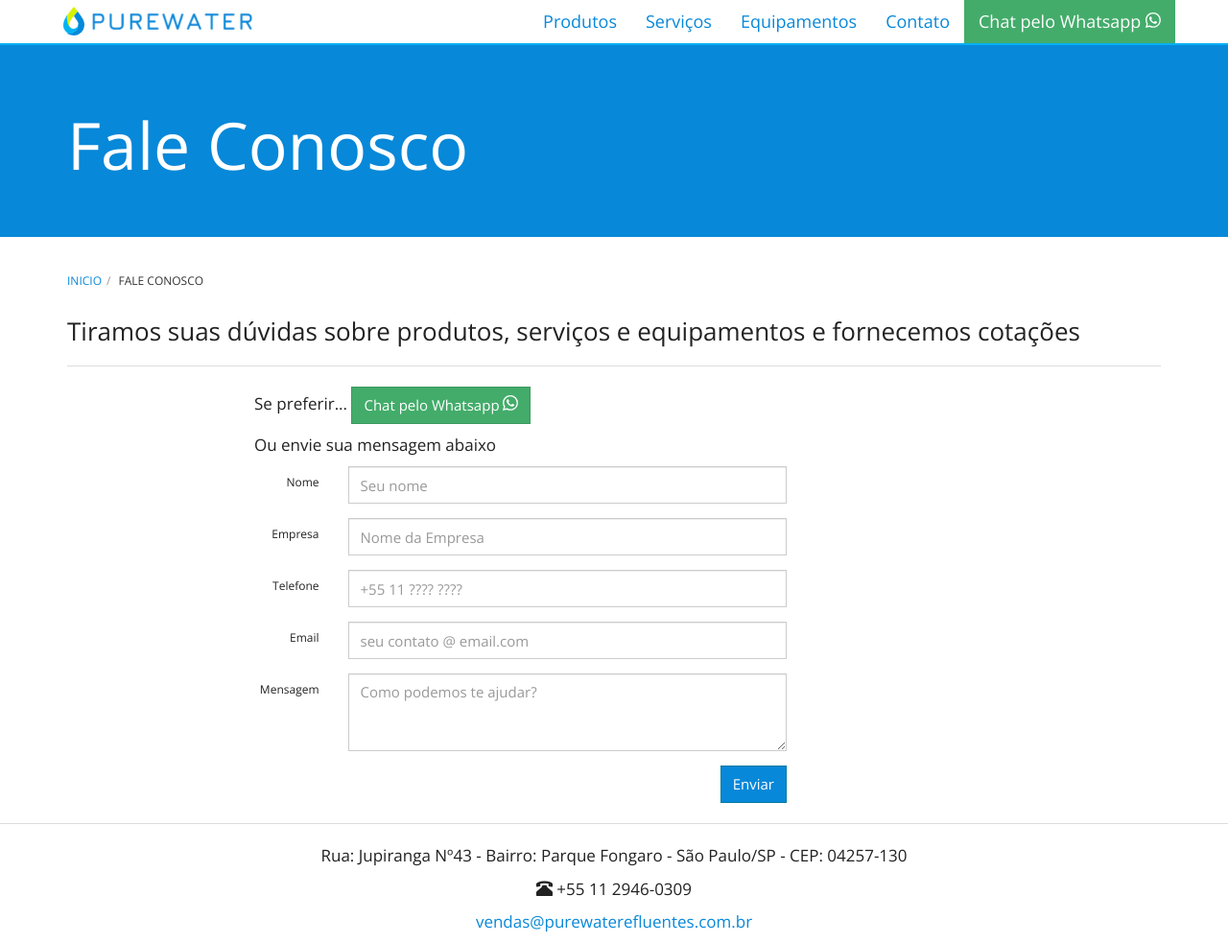
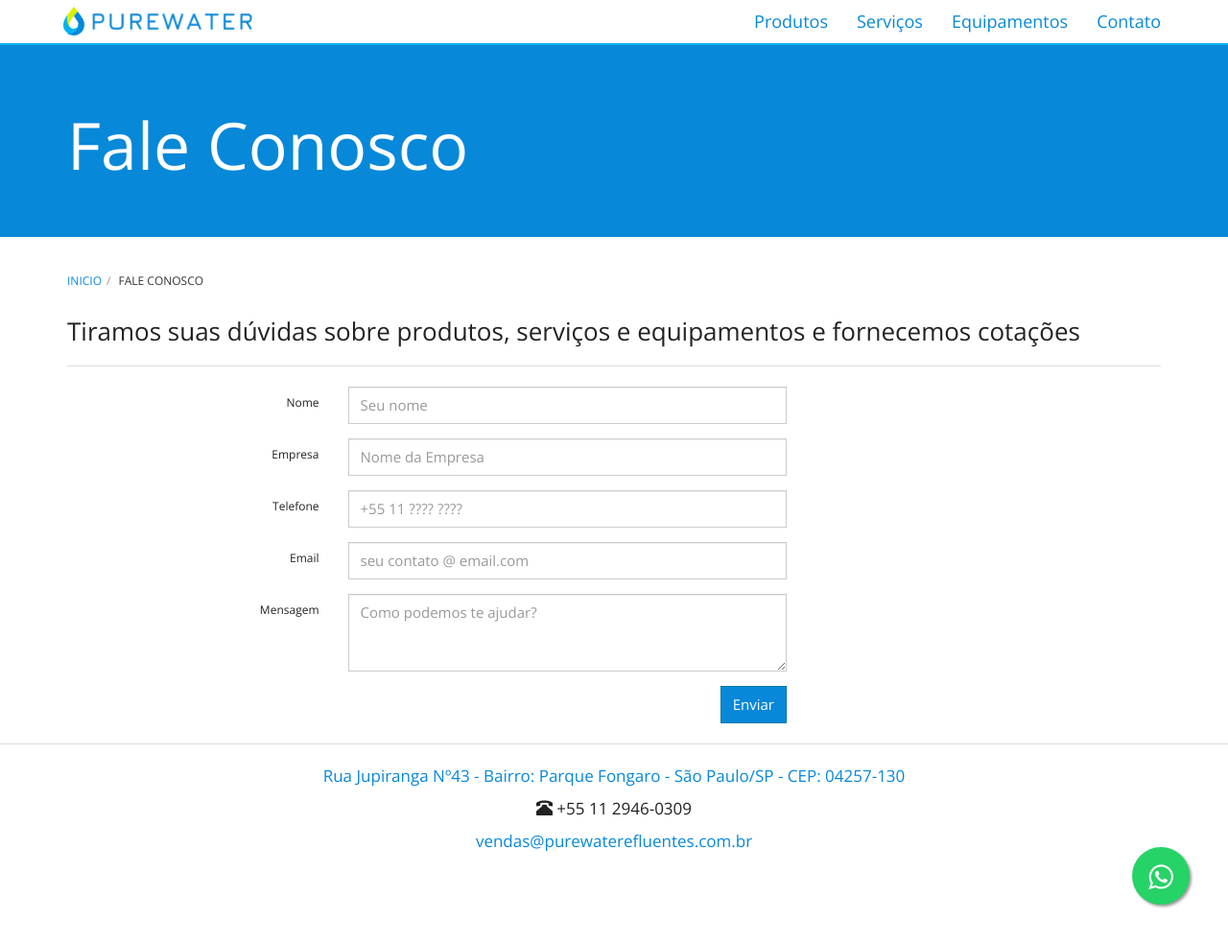
Before and after one commit to purewaterefluentes/purewaterefluentes.github.io, a Jekyll site: the page built from contato/index.html, in a window 1280 px wide and 983 px high. Shown: the whole window at 96% size. Built offline with Jekyll 4.4.1, drawn with Linux system fonts in a browser that asks for light colours; nearby versions of some CDN libraries; library files that are not in the unit come from our copies.

Commit message:
Floating zap button

```diff
--- a/_includes/purewater/footer.html
+++ b/_includes/purewater/footer.html
@@ -3,7 +3,11 @@
   <div class="container">
       <div class="row">
         <div class="col-lg-12">
-          <p class="text-center">Rua: Jupiranga Nº43 - Bairro: Parque Fongaro - São Paulo/SP - CEP: 04257-130</p>
+          <p class="text-center">
+            <a href="https://maps.app.goo.gl/Xxo4ocw7fVHgY62E7" target="_blank">
+              Rua Jupiranga Nº43 - Bairro: Parque Fongaro - São Paulo/SP - CEP: 04257-130
+            </a>
+          </p>
           <p class="text-center"><span class="glyphicon glyphicon-phone-alt" aria-hidden="true"></span> +55 11 2946-0309</p>
           <p class="text-center"><a onclick="gtagReportConversionEmailLink()" href="mailto:vendas@purewaterefluentes.com.br">vendas@purewaterefluentes.com.br</a></p>
         </div>
--- a/_layouts/contato.html
+++ b/_layouts/contato.html
@@ -14,12 +14,6 @@ layout: default
   Solicite já a sua cotação
 </button>
 
-  <a onclick="gtagReportConversionWhatsapp()" href="https://wa.me/5511913409867?text=Tenho%20interesse%20em%20{{ page.title }}" target="pw_whats" class="btn btn-success">
-      Chat pelo Whatsapp
-      <svg xmlns="http://www.w3.org/2000/svg" width="16" height="16" fill="currentColor" viewBox="0 0 16 16">
-      <path d="M13.601 2.326A7.854 7.854 0 0 0 7.994 0C3.627 0 .068 3.558.064 7.926c0 1.399.366 2.76 1.057 3.965L0 16l4.204-1.102a7.933 7.933 0 0 0 3.79.965h.004c4.368 0 7.926-3.558 7.93-7.93A7.898 7.898 0 0 0 13.6 2.326zM7.994 14.521a6.573 6.573 0 0 1-3.356-.92l-.24-.144-2.494.654.666-2.433-.156-.251a6.56 6.56 0 0 1-1.007-3.505c0-3.626 2.957-6.584 6.591-6.584a6.56 6.56 0 0 1 4.66 1.931 6.557 6.557 0 0 1 1.928 4.66c-.004 3.639-2.961 6.592-6.592 6.592zm3.615-4.934c-.197-.099-1.17-.578-1.353-.646-.182-.065-.315-.099-.445.099-.133.197-.513.646-.627.775-.114.133-.232.148-.43.05-.197-.1-.836-.308-1.592-.985-.59-.525-.985-1.175-1.103-1.372-.114-.198-.011-.304.088-.403.087-.088.197-.232.296-.346.1-.114.133-.198.198-.33.065-.134.034-.248-.015-.347-.05-.099-.445-1.076-.612-1.47-.16-.389-.323-.335-.445-.34-.114-.007-.247-.007-.38-.007a.729.729 0 0 0-.529.247c-.182.198-.691.677-.691 1.654 0 .977.71 1.916.81 2.049.098.133 1.394 2.132 3.383 2.992.47.205.84.326 1.129.418.475.152.904.129 1.246.08.38-.058 1.171-.48 1.338-.943.164-.464.164-.86.114-.943-.049-.084-.182-.133-.38-.232z"/>
-    </svg>
-  </a>
 </div>
 
 <div class="modal fade" id="contatoModal" tabindex="-1" role="dialog" aria-labelledby="exampleModalLabel" aria-hidden="true">
--- a/_layouts/default.html
+++ b/_layouts/default.html
@@ -50,14 +50,6 @@ layout: compress
               <a href="{{ item.url }}" class="{{ item.class }}">{{ item.name }}</a>
             </li>
           {% endfor %}
-            <li>
-              <a onclick="gtagReportConversionWhatsapp()" href="https://wa.me/5511913409867" target="pw_whats" class="zap">
-                Chat pelo Whatsapp
-                <svg xmlns="http://www.w3.org/2000/svg" width="16" height="16" fill="currentColor" viewBox="0 0 16 16">
-                  <path d="M13.601 2.326A7.854 7.854 0 0 0 7.994 0C3.627 0 .068 3.558.064 7.926c0 1.399.366 2.76 1.057 3.965L0 16l4.204-1.102a7.933 7.933 0 0 0 3.79.965h.004c4.368 0 7.926-3.558 7.93-7.93A7.898 7.898 0 0 0 13.6 2.326zM7.994 14.521a6.573 6.573 0 0 1-3.356-.92l-.24-.144-2.494.654.666-2.433-.156-.251a6.56 6.56 0 0 1-1.007-3.505c0-3.626 2.957-6.584 6.591-6.584a6.56 6.56 0 0 1 4.66 1.931 6.557 6.557 0 0 1 1.928 4.66c-.004 3.639-2.961 6.592-6.592 6.592zm3.615-4.934c-.197-.099-1.17-.578-1.353-.646-.182-.065-.315-.099-.445.099-.133.197-.513.646-.627.775-.114.133-.232.148-.43.05-.197-.1-.836-.308-1.592-.985-.59-.525-.985-1.175-1.103-1.372-.114-.198-.011-.304.088-.403.087-.088.197-.232.296-.346.1-.114.133-.198.198-.33.065-.134.034-.248-.015-.347-.05-.099-.445-1.076-.612-1.47-.16-.389-.323-.335-.445-.34-.114-.007-.247-.007-.38-.007a.729.729 0 0 0-.529.247c-.182.198-.691.677-.691 1.654 0 .977.71 1.916.81 2.049.098.133 1.394 2.132 3.383 2.992.47.205.84.326 1.129.418.475.152.904.129 1.246.08.38-.058 1.171-.48 1.338-.943.164-.464.164-.86.114-.943-.049-.084-.182-.133-.38-.232z"/>
-                </svg>
-              </a>
-            </li>
           </ul>
         {% endif %}
         </div><!-- /.nav-collapse -->
@@ -86,7 +78,12 @@ layout: compress
       {{ content }}
     </div>
 
-    {% include purewater/footer.html %}
+
+   <a onclick="gtagReportConversionWhatsapp()" href="https://wa.me/5511913409867" target="pw_whats" class="float">
+     <i class="fa fa-whatsapp my-float"></i>
+   </a>
+
+   {% include purewater/footer.html %}
 </div>
 
 {% include purewater/image-modal.html %}
@@ -102,6 +99,7 @@ layout: compress
   <script src="/website/js/image-gallery.js"></script>
   <script src="/website/js/contato.js"></script>
 
+  <link rel="stylesheet" href="https://maxcdn.bootstrapcdn.com/font-awesome/4.5.0/css/font-awesome.min.css">
 
 </body>
 </html>
--- a/contato/index.html
+++ b/contato/index.html
@@ -6,19 +6,6 @@ title: Fale Conosco
 <h3>Tiramos suas dúvidas sobre produtos, serviços e equipamentos e fornecemos cotações</h3>
 <hr>
 <div class="row">
-    <div class="col-md-6 col-md-offset-2">
-        <p>Se preferir...</p>
-        <a onclick="gtagReportConversionWhatsapp()" href="https://wa.me/5511913409867" target="pw_whats" class="btn btn-success">
-        Chat pelo Whatsapp
-          <svg xmlns="http://www.w3.org/2000/svg" width="16" height="16" fill="currentColor" viewBox="0 0 16 16">
-          <path d="M13.601 2.326A7.854 7.854 0 0 0 7.994 0C3.627 0 .068 3.558.064 7.926c0 1.399.366 2.76 1.057 3.965L0 16l4.204-1.102a7.933 7.933 0 0 0 3.79.965h.004c4.368 0 7.926-3.558 7.93-7.93A7.898 7.898 0 0 0 13.6 2.326zM7.994 14.521a6.573 6.573 0 0 1-3.356-.92l-.24-.144-2.494.654.666-2.433-.156-.251a6.56 6.56 0 0 1-1.007-3.505c0-3.626 2.957-6.584 6.591-6.584a6.56 6.56 0 0 1 4.66 1.931 6.557 6.557 0 0 1 1.928 4.66c-.004 3.639-2.961 6.592-6.592 6.592zm3.615-4.934c-.197-.099-1.17-.578-1.353-.646-.182-.065-.315-.099-.445.099-.133.197-.513.646-.627.775-.114.133-.232.148-.43.05-.197-.1-.836-.308-1.592-.985-.59-.525-.985-1.175-1.103-1.372-.114-.198-.011-.304.088-.403.087-.088.197-.232.296-.346.1-.114.133-.198.198-.33.065-.134.034-.248-.015-.347-.05-.099-.445-1.076-.612-1.47-.16-.389-.323-.335-.445-.34-.114-.007-.247-.007-.38-.007a.729.729 0 0 0-.529.247c-.182.198-.691.677-.691 1.654 0 .977.71 1.916.81 2.049.098.133 1.394 2.132 3.383 2.992.47.205.84.326 1.129.418.475.152.904.129 1.246.08.38-.058 1.171-.48 1.338-.943.164-.464.164-.86.114-.943-.049-.084-.182-.133-.38-.232z"/>
-        </svg>
-        </a>
-        <br>
-        <p>Ou envie sua mensagem abaixo</p>
-    </div>
-</div>
-<div class="row">
   <div class="col-md-6 col-md-offset-2">
      {% include purewater/contato-form.html %}
     <button type="button" id="sendMessage" class="btn btn-primary pull-right mail-sender">Enviar</button>
--- a/website/app.css
+++ b/website/app.css
@@ -126,3 +126,22 @@ h3, .h3 {
   }
 
 }
+
+.float{
+	position:fixed;
+	width:60px;
+	height:60px;
+	bottom:40px;
+	right:40px;
+	background-color:#25d366;
+	color:#FFF;
+	border-radius:50px;
+	text-align:center;
+  font-size:30px;
+	box-shadow: 2px 2px 3px #999;
+  z-index:100;
+}
+
+.my-float{
+	margin-top:16px;
+}
```
